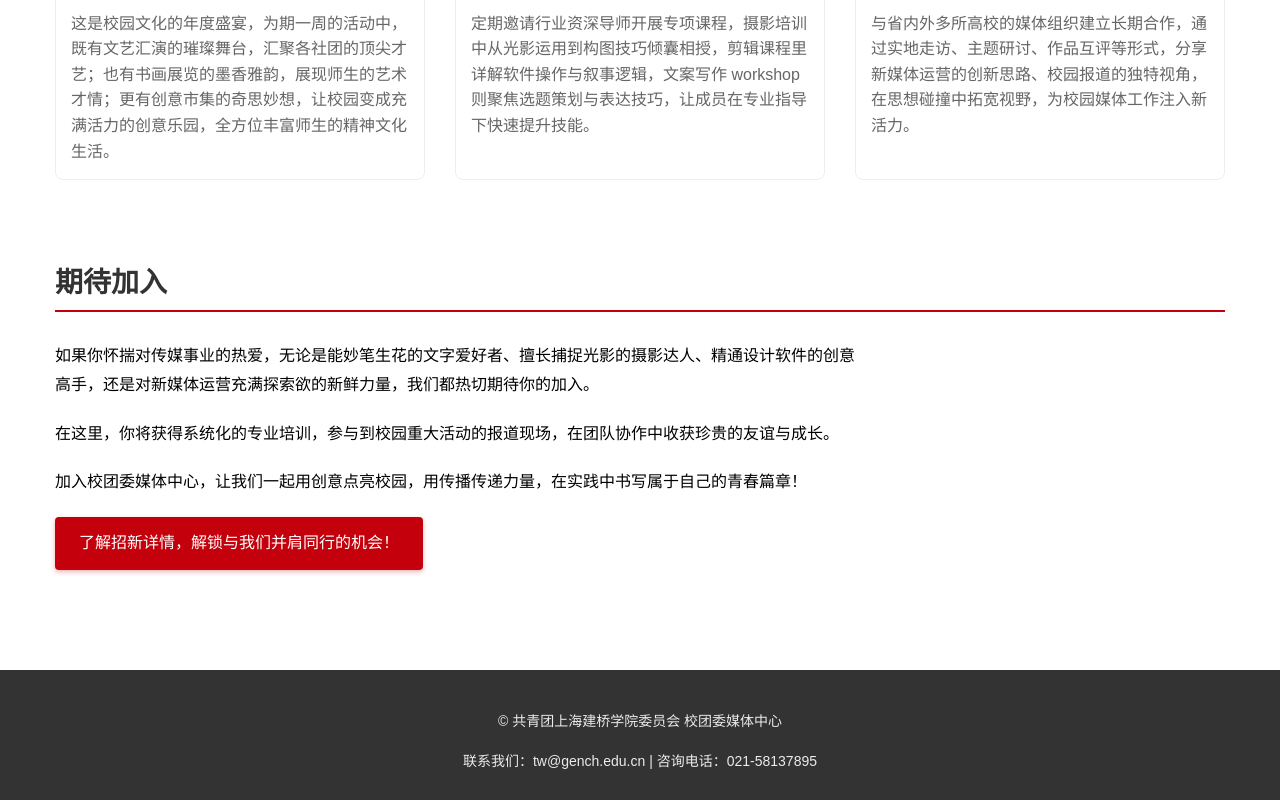
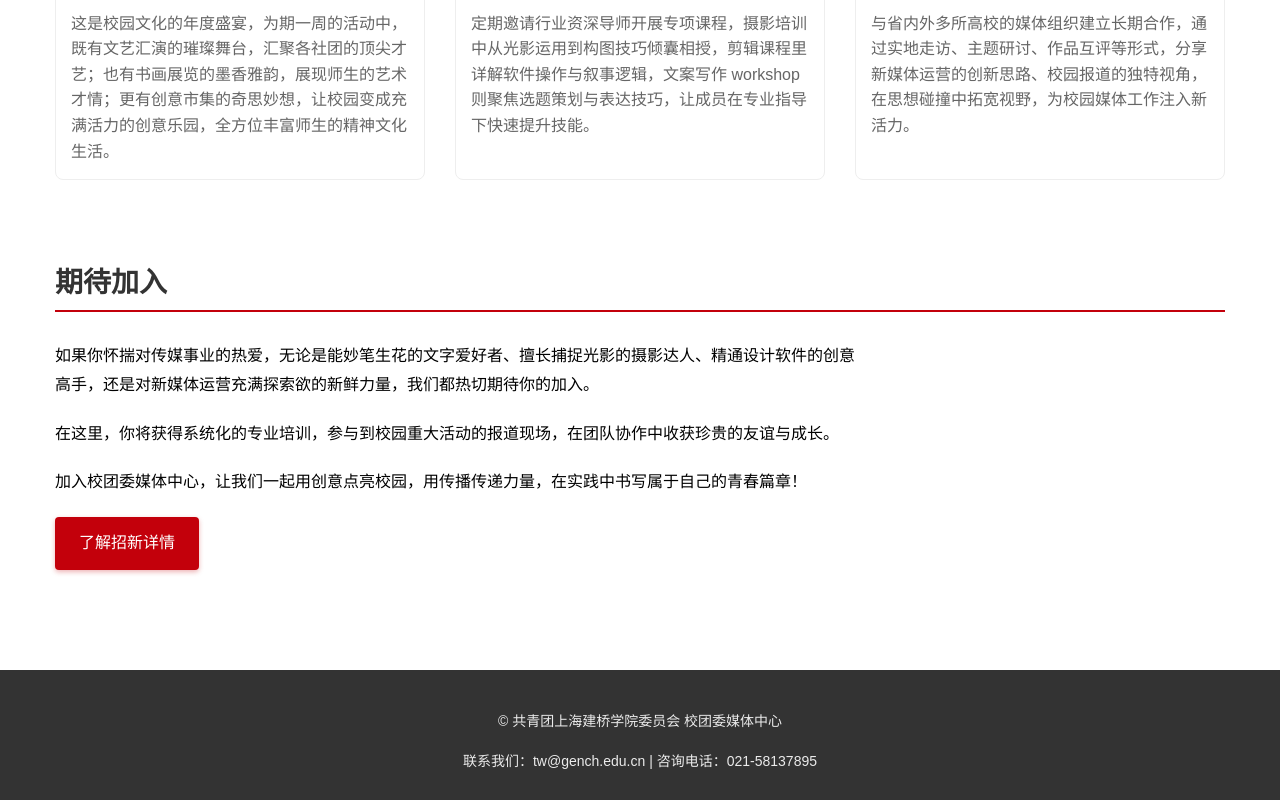
Before and after one commit to mango-H-520/Gench-Medium, a plain HTML site: page index.html in a window 1280 px wide. Shown: the part 1901-2701 px from the top of the page. Drawn offline with Linux system fonts and the light colour scheme.

Commit message:
Update index.html

```diff
--- a/index.html
+++ b/index.html
@@ -128,7 +128,7 @@
                     <p>如果你怀揣对传媒事业的热爱，无论是能妙笔生花的文字爱好者、擅长捕捉光影的摄影达人、精通设计软件的创意高手，还是对新媒体运营充满探索欲的新鲜力量，我们都热切期待你的加入。</p>
                     <p>在这里，你将获得系统化的专业培训，参与到校园重大活动的报道现场，在团队协作中收获珍贵的友谊与成长。</p>
                     <p>加入校团委媒体中心，让我们一起用创意点亮校园，用传播传递力量，在实践中书写属于自己的青春篇章！</p>
-                    <a href="#" class="join-btn">了解招新详情，解锁与我们并肩同行的机会！</a>
+                    <a href="#" class="join-btn">了解招新详情</a>
                 </div>
             </div>
         </section>
```
